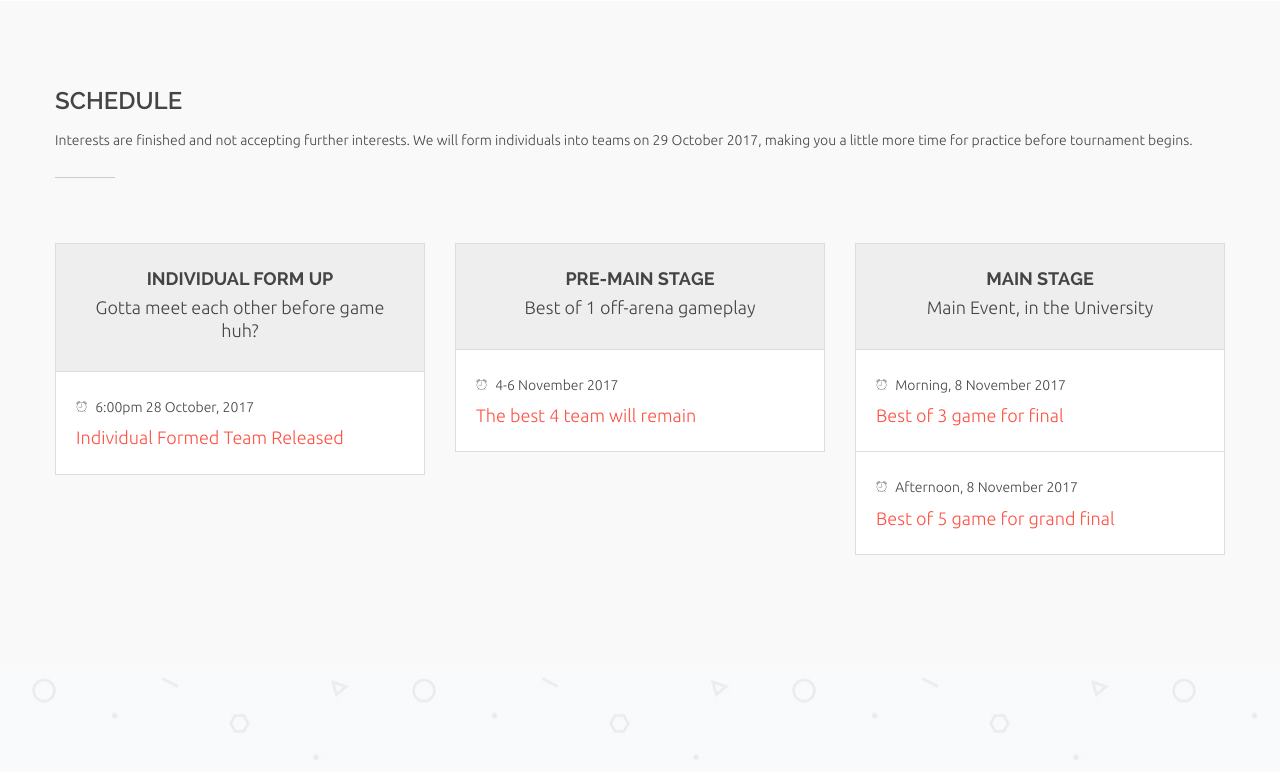
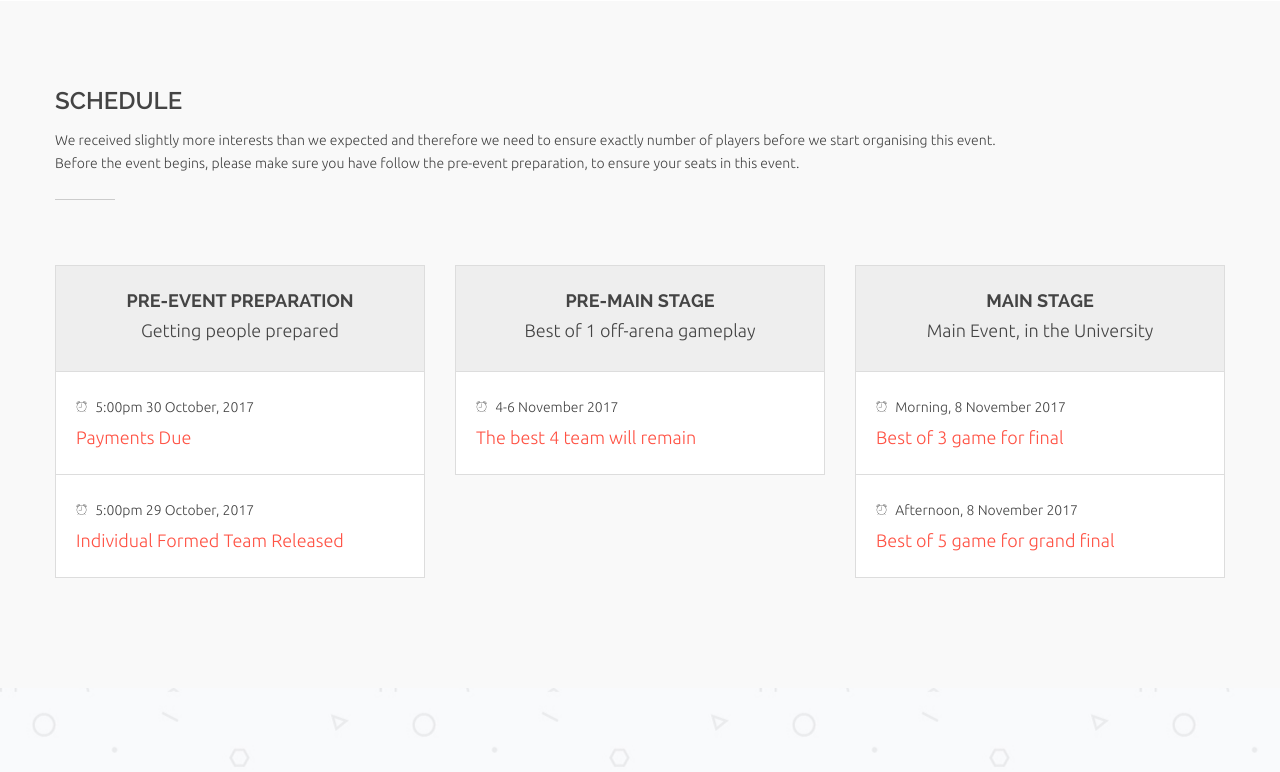
Before and after one commit to FinalPrayer/CSSC_UCC_Dota2017, a plain HTML site: page index.html in a window 1280 px wide. Shown: the part 2240-3012 px from the top of the page. Drawn offline with Linux system fonts and the light colour scheme; a web font is replaced by a local one.

Commit message:
details changed, updated at 27 Oct.

```diff
--- a/index.html
+++ b/index.html
@@ -231,8 +231,10 @@
                         <header class="section-title section-title-style1">
                             <h4>Schedule</h4>
                             <p>
-								Interests are finished and not accepting further interests.
-								We will form individuals into teams on 29 October 2017, making you a little more time for practice before tournament begins.
+								We received slightly more interests than we expected and therefore we need to ensure exactly number
+								of players before we start organising this event.
+								<br />
+								Before the event begins, please make sure you have follow the pre-event preparation, to ensure your seats in this event.
 							</p>
                         </header>
                     </div><!-- /col-md-12 -->
@@ -241,16 +243,22 @@
                     <div class="col-md-4 wow fadeInRight">
                         <div class="schedule">
                             <div class="title">
-                                <h5>Individual Form Up</h5>
-                                <p>Gotta meet each other before game huh?</p>
+                                <h5>Pre-Event Preparation</h5>
+                                <p>Getting people prepared</p>
                             </div><!-- /title -->
                             <ul class="contents">
                                 <li>
                                     <div class="planing">
-                                        <p class="time">6:00pm 28 October, 2017</p>
+                                        <p class="time">5:00pm 30 October, 2017</p>
+                                        <p class="planing-name">Payments Due</p>
+                                    </div><!-- /planing -->
+                                </li>
+								<li>
+									<div class="planing">
+                                        <p class="time">5:00pm 29 October, 2017</p>
                                         <p class="planing-name">Individual Formed Team Released</p>
                                     </div><!-- /planing -->
-                                </li>
+								</li>
                             </ul><!-- /contents -->
                         </div><!-- /schedule -->
                     </div><!-- /col-md-4 -->
@@ -329,7 +337,7 @@
                                         the university.
                                     </li>
                                     <li>
-                                        Price will release when we determine all costs
+                                        Price will release when venue of gaming is determined.
                                     </li>
                                 </ul>
                             </div><!-- /plan-features -->
@@ -363,7 +371,7 @@
                                 <i class="fa fa-users"></i>
                                 <h4>Team</h4>
                                 <span class="currency">$</span>
-                                <span class="price">20</span>
+                                <span class="price">20 ($4 per member)</span>
                             </div><!-- /plan-details -->
                             <div class="plan-features">
                                 <ul>
```
